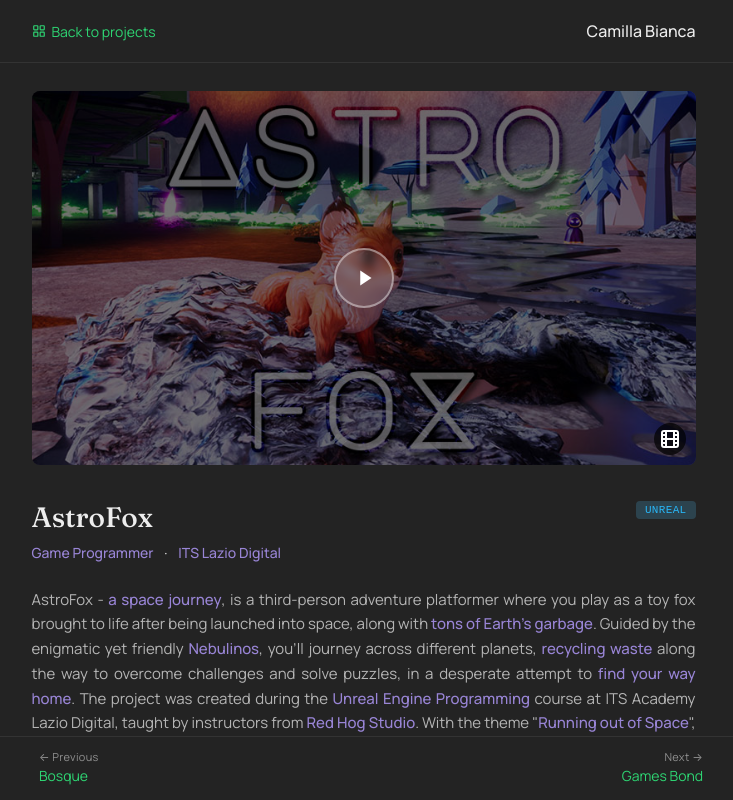
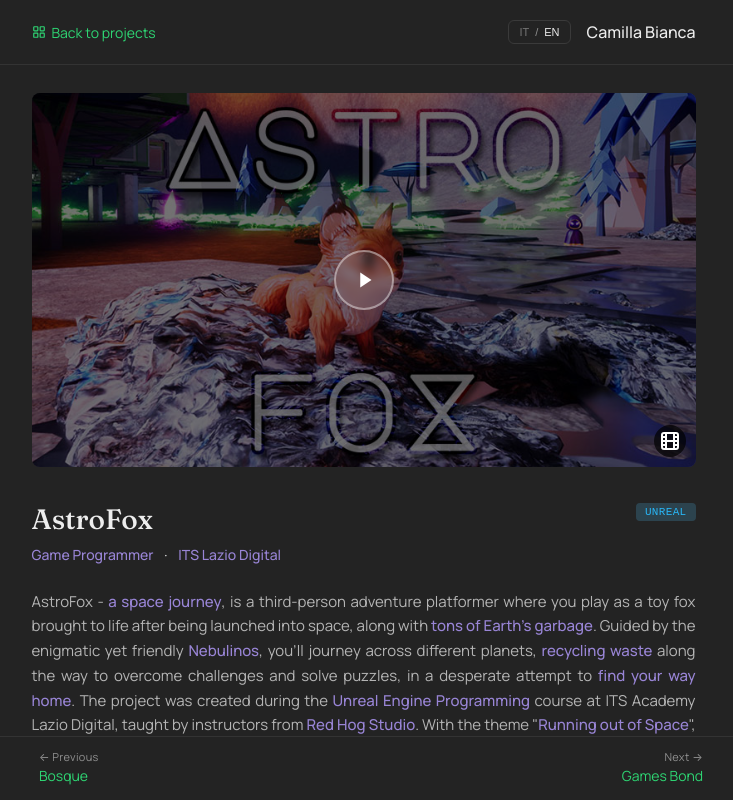
Before and after one commit to camilla-bianca/camilla-bianca.github.io, a React (Vite) app: page /progetti/astrofox in a window 1280 px wide. Shown: the top 800 px of the page, without its empty margins (269-1002 px from the left). Built offline with nearby package versions, Linux system fonts and the light colour scheme.

Commit message:
add language label and logic to the project page

```diff
--- a/src/components/Header.css
+++ b/src/components/Header.css
@@ -77,23 +77,6 @@
   color: var(--accent-primary);
 }
 
-.lang-switch {
-  display: flex;
-  align-items: center;
-  gap: 6px;
-  border: 0.5px solid var(--border-strong);
-  border-radius: 6px;
-  padding: 5px 10px;
-  font-size: 11px;
-  cursor: pointer;
-  background: none;
-  color: var(--text-primary);
-}
-
-.lang-switch .inactive {
-  opacity: 0.4;
-}
-
 .mobile-toggle {
   display: none;
   background: none;
--- a/src/components/Header.jsx
+++ b/src/components/Header.jsx
@@ -2,9 +2,11 @@ import { useState, useEffect, useRef } from 'react'
 import { Link } from 'react-router-dom'
 import { useTranslation } from 'react-i18next'
 import { scrollToSection } from '../utils/smoothScroll'
+import LangSwitch from './LangSwitch'
 import './Header.css'
 
 const SECTIONS = ['hero', 'projects', 'about', 'contact']
+
 const NAV_ITEMS = [
   { id: 'hero', labelKey: 'home' },
   { id: 'projects', labelKey: 'projects' },
@@ -13,7 +15,7 @@ const NAV_ITEMS = [
 ]
 
 function Header() {
-  const { t, i18n } = useTranslation()
+  const { t } = useTranslation()
   const [menuOpen, setMenuOpen] = useState(false)
   const [activeSection, setActiveSection] = useState('hero')
 
@@ -65,20 +67,6 @@ function Header() {
       isClickScrolling.current = false
     })
   }
-
-  const changeLanguage = (lng) => {
-    if (i18n.language !== lng) {
-      i18n.changeLanguage(lng)
-    }
-  }
-
-  const LangSwitch = () => (
-    <button className="lang-switch" onClick={() => changeLanguage(i18n.language === 'it' ? 'en' : 'it')}>
-      <span className={i18n.language === 'it' ? '' : 'inactive'}>IT</span>
-      <span style={{ color: 'var(--text-muted)' }}>/</span>
-      <span className={i18n.language === 'en' ? '' : 'inactive'}>EN</span>
-    </button>
-  )
 
   return (
     <header className="header">
--- /dev/null
+++ b/src/components/LangSwitch.css
@@ -0,0 +1,16 @@
+.lang-switch {
+  display: flex;
+  align-items: center;
+  gap: 6px;
+  border: 0.5px solid var(--border-strong);
+  border-radius: 6px;
+  padding: 5px 10px;
+  font-size: 11px;
+  cursor: pointer;
+  background: none;
+  color: var(--text-primary);
+}
+
+.lang-switch .inactive {
+  opacity: 0.4;
+}
--- /dev/null
+++ b/src/components/LangSwitch.jsx
@@ -0,0 +1,25 @@
+import { useTranslation } from 'react-i18next'
+import './LangSwitch.css'
+
+function LangSwitch() {
+  const { i18n } = useTranslation()
+
+  const changeLanguage = (lng) => {
+    if (i18n.language !== lng) {
+      i18n.changeLanguage(lng)
+    }
+  }
+
+  return (
+    <button
+      className="lang-switch"
+      onClick={() => changeLanguage(i18n.language === 'it' ? 'en' : 'it')}
+    >
+      <span className={i18n.language === 'it' ? '' : 'inactive'}>IT</span>
+      <span style={{ color: 'var(--text-muted)' }}>/</span>
+      <span className={i18n.language === 'en' ? '' : 'inactive'}>EN</span>
+    </button>
+  )
+}
+
+export default LangSwitch
--- a/src/components/ProjectDetail.css
+++ b/src/components/ProjectDetail.css
@@ -13,6 +13,12 @@
   display: flex;
   justify-content: space-between;
   align-items: center;
+}
+
+.header-right {
+  display: flex;
+  align-items: center;
+  gap: 16px;
 }
 
 .back-link {
--- a/src/pages/ProjectDetail.jsx
+++ b/src/pages/ProjectDetail.jsx
@@ -10,6 +10,7 @@ import { BsNintendoSwitch, BsPlaystation, BsXbox } from "react-icons/bs";
 import Header from '../components/Header'
 import ProjectHero from '../components/ProjectHero'
 import ProjectNav from '../components/ProjectNav'
+import LangSwitch from '../components/LangSwitch'
 import '../components/ProjectDetail.css'
 
 const platformIconMap = {
@@ -150,7 +151,10 @@ function ProjectDetail() {
             <LuLayoutGrid />
             <span>{t('projectDetail.backToProjects')}</span>
           </Link>
-          <Link to="/" className="project-detail-logo">Camilla Bianca</Link>
+          <div className="header-right">
+            <LangSwitch />
+            <Link to="/" className="project-detail-logo">Camilla Bianca</Link>
+          </div>
         </div>
       </header>
 
```
